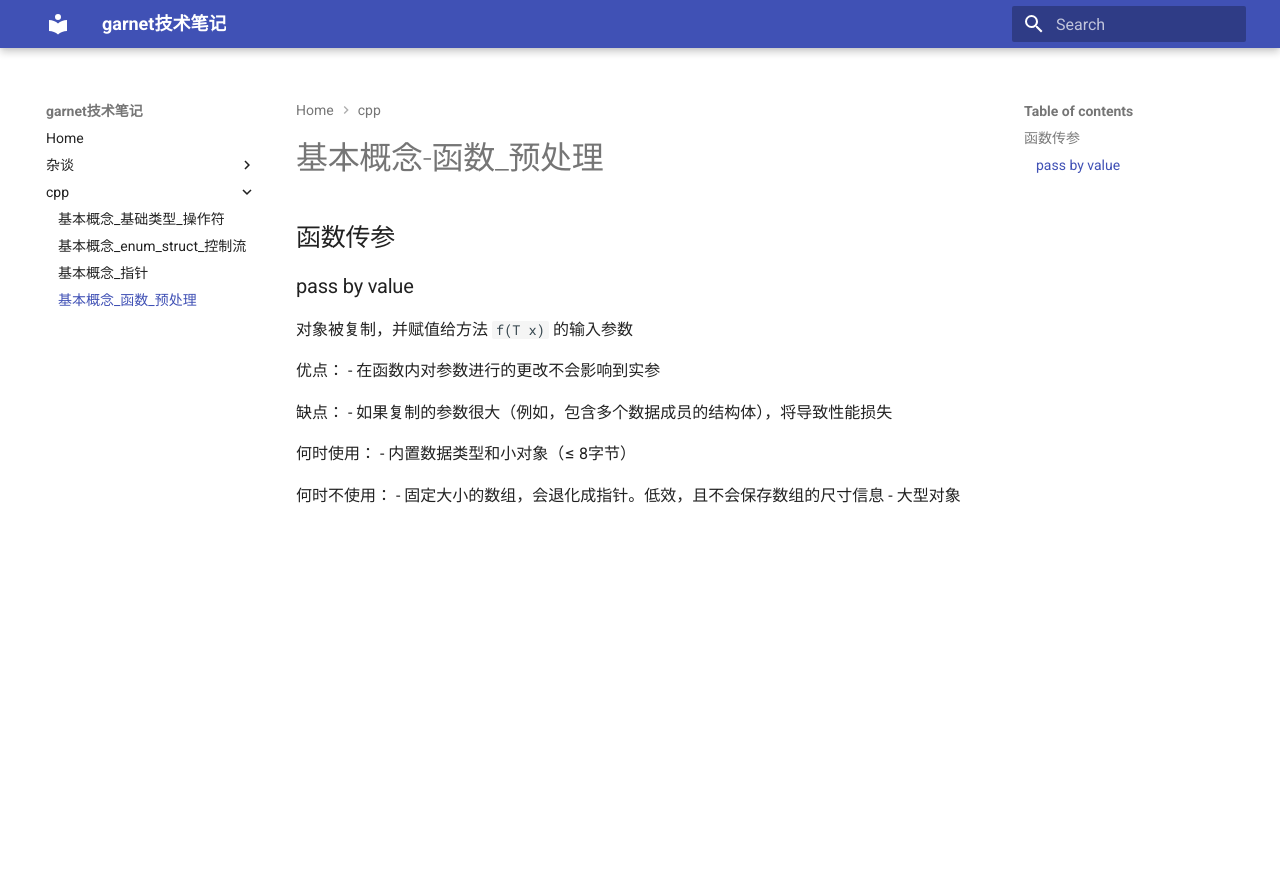
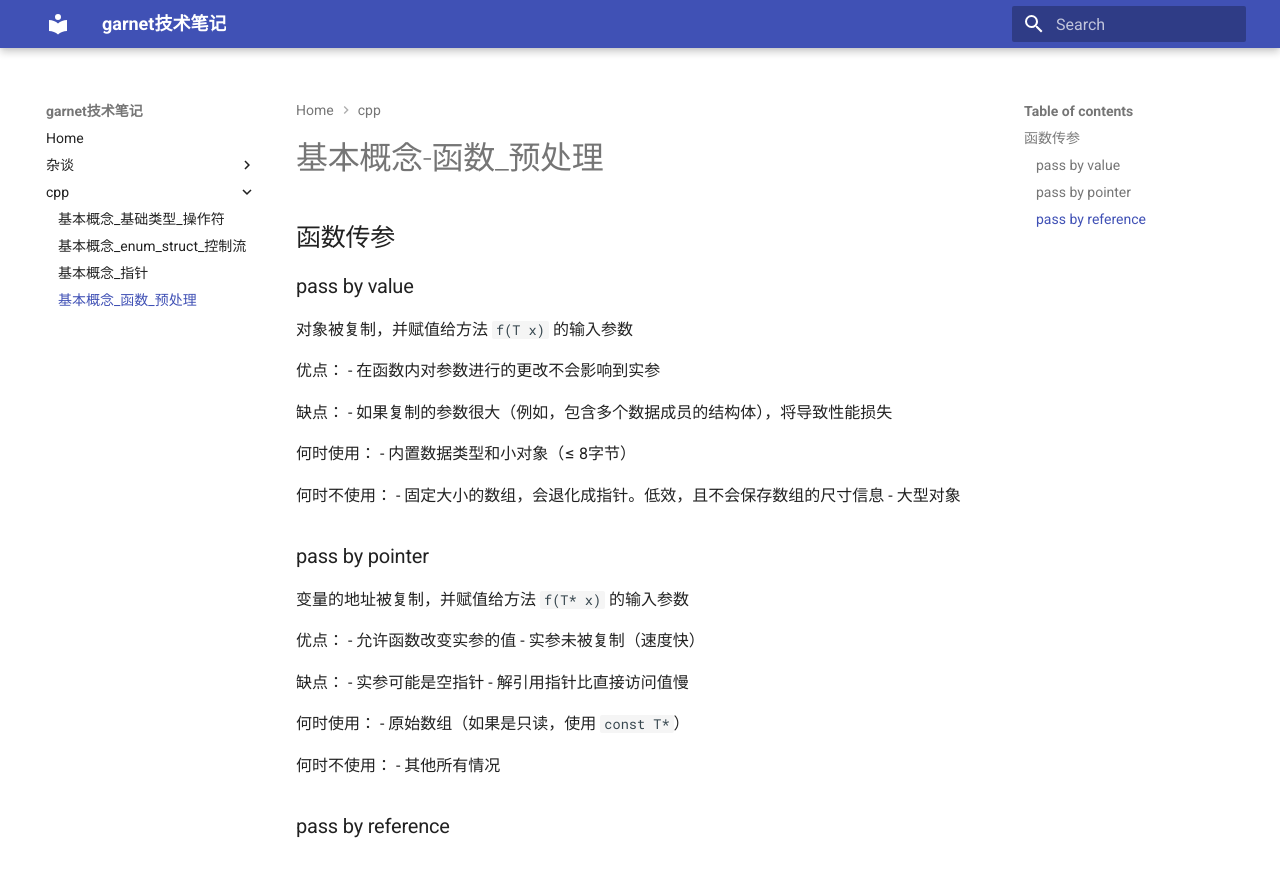
Before and after one commit to ymma98/technotes, an MkDocs documentation site: the page built from docs/cpp/基本概念_函数_预处理.md, in a window 1280 px wide. Shown: the top 877 px of the page. Built offline with MkDocs 1.6.1 and Material for MkDocs 9.7.7, drawn with Linux system fonts in a browser that asks for light colours.

Commit message:
docs/cpp/基本概念_函数_预处理.md updated from https://stackedit.cn/

```diff
--- a/docs/cpp/基本概念_函数_预处理.md
+++ b/docs/cpp/基本概念_函数_预处理.md
@@ -18,7 +18,30 @@
 何时不使用：
 -   固定大小的数组，会退化成指针。低效，且不会保存数组的尺寸信息
 -   大型对象
+
+### pass by pointer
+
+变量的地址被复制，并赋值给方法 `f(T* x)` 的输入参数
+
+优点：
+-   允许函数改变实参的值
+-   实参未被复制（速度快）
+
+缺点：
+-   实参可能是空指针
+-   解引用指针比直接访问值慢
+
+何时使用：
+-   原始数组（如果是只读，使用 `const T*`）
+
+何时不使用：
+-   其他所有情况
+
+### pass by reference
+
+
+
 <!--stackedit_data:
-eyJoaXN0b3J5IjpbMjA3MDg3NjM0OCwxNTA3Mjc0NDkyLDE4NT
+eyJoaXN0b3J5IjpbMTYwMzI5ODAzMiwxNTA3Mjc0NDkyLDE4NT
 QwNDc2MDFdfQ==
 -->
```
